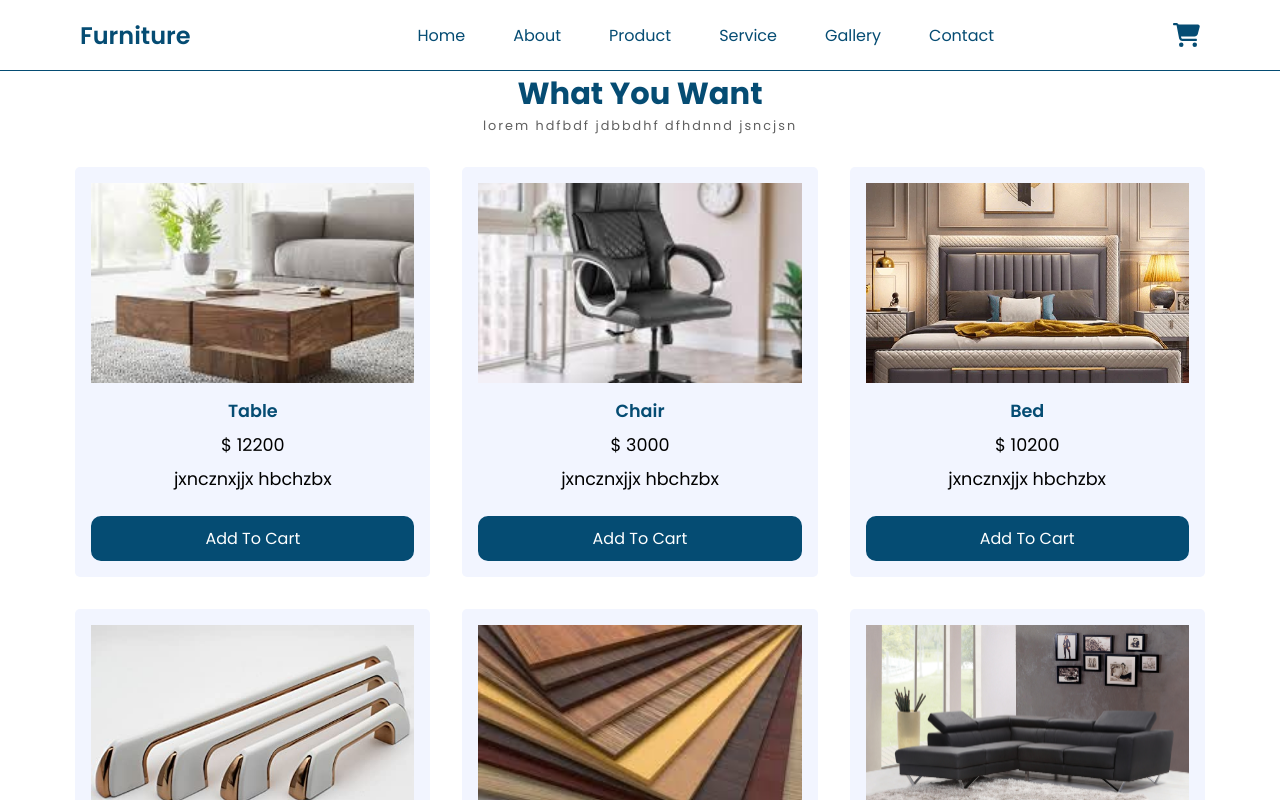
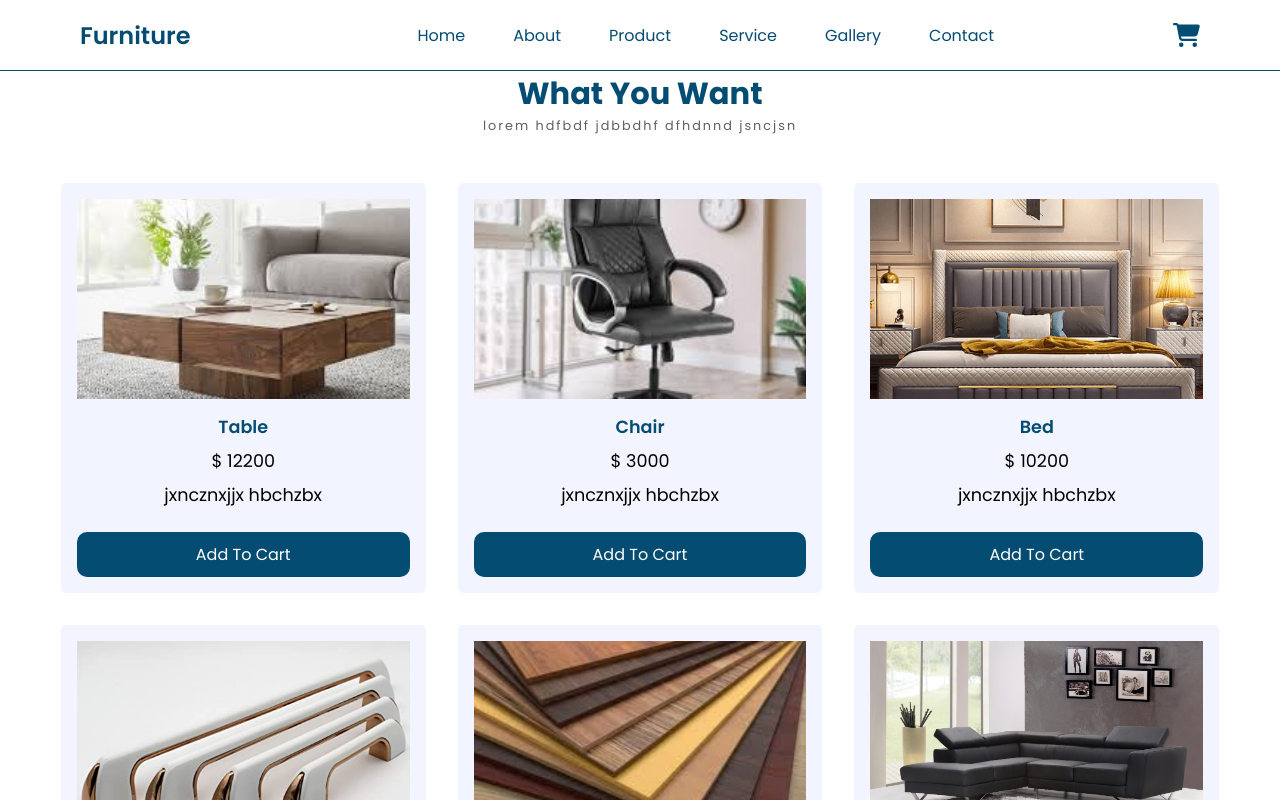
Before and after one commit to badhra-danish/Furniture-Website-Using-react, a React (Vite) app in the folder Furniture Website React/: page /product in a window 1280 px wide. Shown: the top 800 px of the page. Built offline with nearby package versions, Linux system fonts and the light colour scheme.

Commit message:
some chaanges

```diff
--- a/Furniture Website React/src/css/productcard.css
+++ b/Furniture Website React/src/css/productcard.css
@@ -45,7 +45,7 @@
 
 }
 .product-card-section{
-    padding: 2rem 3rem;
+    padding: 3rem 2rem;
     display: flex;
     flex-wrap: wrap;
     align-items: center;
```
